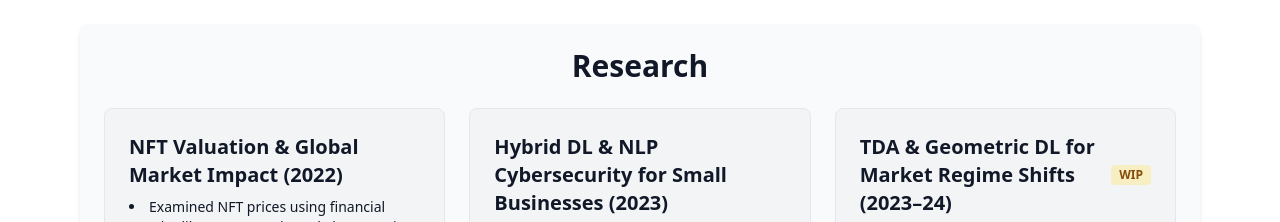
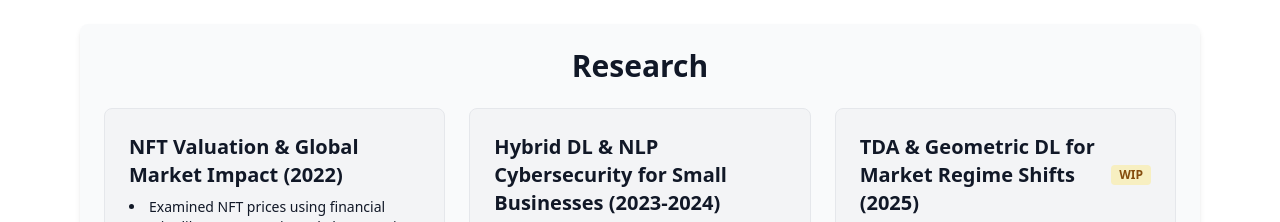
Before and after one commit to halli75/halli75.github.io, a website: page index.html in a window 1280 px wide. Shown: the part 5360-5582 px from the top of the page. Drawn offline with nearby package versions, Linux system fonts and the light colour scheme; no server answers.

Commit message:
Update index.html

```diff
--- a/index.html
+++ b/index.html
@@ -561,7 +561,7 @@
         <!-- Hybrid DL & NLP Cybersecurity Paper -->
         <div class="p-6 bg-gray-100 dark:bg-gray-800 border border-accent-DEFAULT rounded-lg dark:border-accent-light flex flex-col justify-between">
           <div>
-            <h3 class="text-xl font-semibold text-accent-DEFAULT">Hybrid DL &amp; NLP Cybersecurity for Small Businesses (2023)</h3>
+            <h3 class="text-xl font-semibold text-accent-DEFAULT">Hybrid DL &amp; NLP Cybersecurity for Small Businesses (2023-2024)</h3>
             <ul class="list-disc list-inside space-y-1 text-sm my-2">
               <li>Proposes a cloud‑based cybersecurity system combining deep learning and natural language processing.</li>
               <li>Aims to democratise affordable AI‑driven intrusion detection for small businesses.</li>
@@ -578,7 +578,7 @@
         <!-- TDA & Geometric DL for Regime Shifts -->
         <div class="p-6 bg-gray-100 dark:bg-gray-800 border border-accent-DEFAULT rounded-lg dark:border-accent-light flex flex-col justify-between">
           <div>
-            <h3 class="text-xl font-semibold text-accent-DEFAULT flex items-center">TDA &amp; Geometric DL for Market Regime Shifts (2023–24) <span class="ml-2 text-xs px-2 py-0.5 rounded bg-yellow-300/30 text-yellow-800 dark:bg-yellow-500/20 dark:text-yellow-200">WIP</span></h3>
+            <h3 class="text-xl font-semibold text-accent-DEFAULT flex items-center">TDA &amp; Geometric DL for Market Regime Shifts (2025) <span class="ml-2 text-xs px-2 py-0.5 rounded bg-yellow-300/30 text-yellow-800 dark:bg-yellow-500/20 dark:text-yellow-200">WIP</span></h3>
             <ul class="list-disc list-inside space-y-1 text-sm my-2">
               <li>Combines topological data analysis and geometric deep learning to detect market regime changes.</li>
               <li>Investigates how subtle shifts in market topology signal transitions between bullish, bearish or chaotic states.</li>
```
